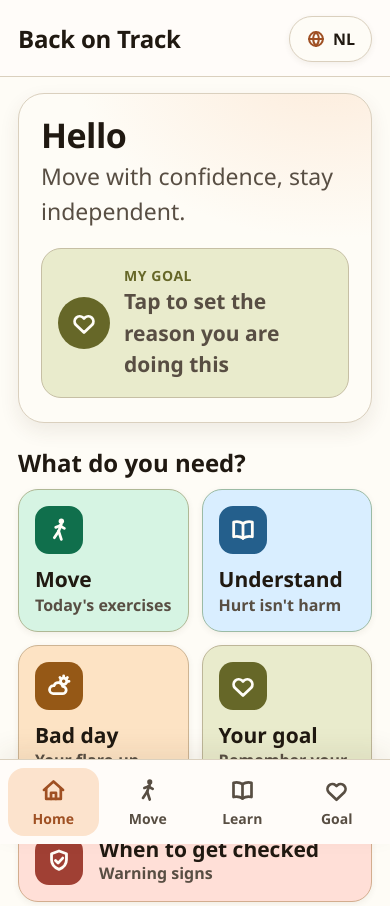
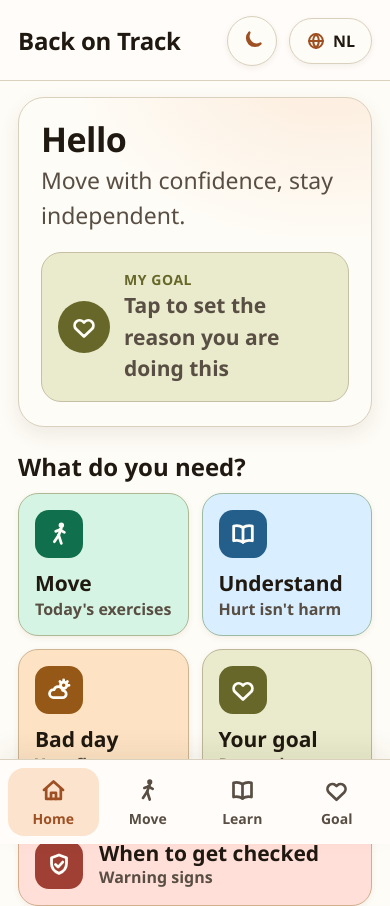
Before and after one commit to voyagi/back-on-track, a website: page index.html in a window 390 px wide. Shown: the top 906 px of the page. Drawn offline with Linux system fonts and the light colour scheme.

Commit message:
feat: theme toggle, device-default theme, and neutral dark mode
Let users follow their device theme by default and switch light or dark
manually, and replace the warm brown dark background with a neutral cool
charcoal.

- Add a visible light/dark toggle (sun/moon) in the header; the choice
  persists and overrides the device setting.
- New theme.js sets the theme before first paint (no flash); with no
  stored choice it follows prefers-color-scheme and keeps following it
  live when the device theme changes.
- Dark mode is now driven by a data-theme attribute instead of a CSS
  media query alone, so a manual choice can win. Its neutrals move from
  a warm brown to a neutral cool charcoal.
- EN and NL labels for the toggle; service worker cache bumped to v15.

Verified: typecheck, lint, tests (4/4, incl. EN/NL parity), build, and
the a11y audit (loads all seven routes with no console or page errors,
contrast and target-size checks pass) all succeed.

```diff
--- a/app.js
+++ b/app.js
@@ -47,6 +47,10 @@
       ICO_OPEN +
       '<path d="M6.4 3.8h3l1.4 4-2 1.4a11 11 0 0 0 4.8 4.8l1.4-2 4 1.4v3a1.6 1.6 0 0 1-1.8 1.6C12.5 21.3 5 16 4 7.2A1.6 1.6 0 0 1 6.4 3.8Z"/></svg>',
     chart: ICO_OPEN + '<path d="M4 4v16h16"/><path d="M8 16.5v-3.5"/><path d="M12 16.5V8"/><path d="M16 16.5v-6"/></svg>',
+    sun:
+      ICO_OPEN +
+      '<circle cx="12" cy="12" r="4.2"/><path d="M12 2.6v2.3M12 19.1v2.3M4.4 4.4l1.6 1.6M18 18l1.6 1.6M2.6 12h2.3M19.1 12h2.3M4.4 19.6l1.6-1.6M18 6l1.6-1.6"/></svg>',
+    moon: ICO_OPEN + '<path d="M20.5 14.6A8.2 8.2 0 0 1 9.4 3.5 6.7 6.7 0 1 0 20.5 14.6Z"/></svg>',
   };
 
   function svgNode(markup, className) {
@@ -113,6 +117,7 @@
     if (typeof s.goal === "string") s.goal = s.goal.slice(0, 80);
     else delete s.goal;
     if (typeof s.lang !== "string") delete s.lang;
+    if (s.theme !== "light" && s.theme !== "dark") delete s.theme;
 
     var src = s.days && typeof s.days === "object" && !Array.isArray(s.days) ? s.days : {};
     var days = Object.create(null);
@@ -296,6 +301,7 @@
       lb.setAttribute("title", C.ui.switchTitle);
       lb.setAttribute("aria-label", nn + ". " + C.ui.switchTitle);
     }
+    updateThemeBtn();
   }
 
   function initChromeIcons() {
@@ -320,6 +326,34 @@
       var g = icon("globe", "lang-icon");
       if (g) lb.insertBefore(g, lb.firstChild);
     }
+  }
+
+  function effectiveTheme() {
+    if (window.BOT_THEME) return window.BOT_THEME.current();
+    return document.documentElement.getAttribute("data-theme") || "light";
+  }
+
+  function updateThemeBtn() {
+    var btn = el("themeBtn");
+    if (!btn) return;
+    var toDark = effectiveTheme() !== "dark";
+    var label = toDark ? C.ui.themeToDark : C.ui.themeToLight;
+    btn.setAttribute("aria-label", label);
+    btn.setAttribute("title", label);
+    var slot = btn.querySelector(".theme-icon-slot");
+    if (slot) {
+      slot.textContent = "";
+      var ic = icon(toDark ? "moon" : "sun");
+      if (ic) slot.appendChild(ic);
+    }
+  }
+
+  function toggleTheme() {
+    var next = effectiveTheme() === "dark" ? "light" : "dark";
+    state.theme = next;
+    save();
+    if (window.BOT_THEME) window.BOT_THEME.apply(next);
+    updateThemeBtn();
   }
 
   var screens = {
@@ -836,6 +870,8 @@
         setLang(nextLang());
       });
     }
+    var tb = el("themeBtn");
+    if (tb) tb.addEventListener("click", toggleTheme);
     initChromeIcons();
     applyChrome();
     route();
--- a/content.js
+++ b/content.js
@@ -75,6 +75,8 @@ window.CONTENT = {
       lowMood: "Sorry it's a rough one today. Be gentle with yourself.",
       disclaimer:
         "This app is for older adults with long-term back pain who worry that moving will cause harm, after a clinician has checked it. It supports, but does not replace, your physiotherapist or doctor. If you feel worse or worried, talk to them.",
+      themeToDark: "Switch to dark mode",
+      themeToLight: "Switch to light mode",
       langName: "EN",
       switchTitle: "Schakel naar Nederlands",
     },
@@ -200,6 +202,8 @@ window.CONTENT = {
       lowMood: "Wat een rotdag, vervelend. Wees lief voor jezelf.",
       disclaimer:
         "Deze app is voor oudere mensen met langdurige rugpijn die bang zijn dat bewegen schade veroorzaakt, nadat een zorgverlener het heeft nagekeken. Hij ondersteunt je fysiotherapeut of dokter, maar vervangt hen niet. Als je je slechter voelt of zorgen hebt, bespreek het dan met hen.",
+      themeToDark: "Schakel naar donkere modus",
+      themeToLight: "Schakel naar lichte modus",
       langName: "NL",
       switchTitle: "Switch to English",
     },
--- a/index.html
+++ b/index.html
@@ -17,6 +17,7 @@
     <link rel="manifest" href="manifest.webmanifest" />
     <link rel="icon" href="icon.svg" type="image/svg+xml" />
     <link rel="apple-touch-icon" href="icon-180.png" />
+    <script src="theme.js"></script>
     <link rel="stylesheet" href="styles.css" />
   </head>
   <body>
@@ -24,6 +25,7 @@
       <header class="app-header">
         <button class="back-btn" id="back" aria-label="Back to home">←</button>
         <h1 id="title" class="brand">Back on Track</h1>
+        <button class="theme-btn" id="themeBtn" type="button" aria-label="Switch theme"><span class="theme-icon-slot"></span></button>
         <button class="lang-btn" id="langBtn"><span class="lang-text">NL</span></button>
       </header>
 
--- a/package.json
+++ b/package.json
@@ -5,7 +5,7 @@
   "description": "Offline self-management toolkit for older adults with chronic low back pain.",
   "scripts": {
     "lint": "node tools/lint.cjs",
-    "typecheck": "node --check app.js && node --check content.js && node --check exercise-anim.js && node --check sw.js && node --check tools/serve.cjs && node --check tools/lint.cjs && node --check tools/build-check.cjs && node --check tools/run-with-server.cjs",
+    "typecheck": "node --check app.js && node --check theme.js && node --check content.js && node --check exercise-anim.js && node --check sw.js && node --check tools/serve.cjs && node --check tools/lint.cjs && node --check tools/build-check.cjs && node --check tools/run-with-server.cjs",
     "test": "node --test",
     "coverage": "node --test --experimental-test-coverage",
     "build": "node tools/build-check.cjs",
--- a/styles.css
+++ b/styles.css
@@ -162,12 +162,34 @@ svg {
   letter-spacing: -0.01em;
 }
 
+.theme-btn {
+  display: inline-flex;
+  align-items: center;
+  justify-content: center;
+  width: 50px;
+  height: 50px;
+  min-width: 50px;
+  margin-left: auto;
+  border: 1px solid var(--line);
+  border-radius: 999px;
+  background: var(--paper);
+  color: var(--ink);
+  cursor: pointer;
+  box-shadow: var(--shadow-xs);
+}
+
+.theme-btn .icon {
+  width: 24px;
+  height: 24px;
+  color: var(--brand);
+}
+
 .lang-btn {
   display: inline-flex;
   align-items: center;
   gap: 7px;
   min-height: 46px;
-  margin-left: auto;
+  margin-left: 0;
   padding: 0 16px;
   border: 1px solid var(--line);
   border-radius: 999px;
@@ -1291,18 +1313,20 @@ main {
 
 /* ---- dark mode: a warm lamplit room at night ---- */
 
-@media (prefers-color-scheme: dark) {
-  :root {
-    --page: oklch(20% 0.014 70);
-    --paper: oklch(25% 0.016 68);
-    --panel: oklch(28% 0.017 68);
-    --ink: oklch(94% 0.013 86);
-    --muted: oklch(78% 0.018 80);
-    --subtle: oklch(68% 0.018 80);
-    --line: oklch(40% 0.02 70);
+/* Dark theme is driven by the data-theme attribute (set by theme.js before
+ * first paint), so a manual choice can override the device setting. A neutral
+ * cool charcoal, not a warm brown. */
+:root[data-theme="dark"] {
+  --page: oklch(20% 0.006 260);
+  --paper: oklch(24% 0.007 260);
+  --panel: oklch(28% 0.008 260);
+  --ink: oklch(94% 0.006 250);
+  --muted: oklch(77% 0.01 250);
+  --subtle: oklch(67% 0.01 250);
+  --line: oklch(40% 0.012 258);
 
-    --brand: oklch(70% 0.1 52);
-    --brand-soft: oklch(32% 0.05 52);
+  --brand: oklch(72% 0.1 52);
+  --brand-soft: oklch(33% 0.045 52);
 
   --move: oklch(76% 0.085 162);
   --move-soft: oklch(30% 0.04 158);
@@ -1315,18 +1339,17 @@ main {
   --safe: oklch(75% 0.1 30);
   --safe-soft: oklch(32% 0.04 30);
 
-    --on-accent: oklch(18% 0.016 70);
+  --on-accent: oklch(21% 0.006 260);
   --focus-halo: oklch(75% 0.13 64);
   --shadow-xs: none;
   --small-shadow: none;
   --shadow: none;
 }
 
-  .tile-icon,
-  .token,
-  .steps li::before {
-    color: oklch(18% 0.016 70);
-  }
+[data-theme="dark"] .tile-icon,
+[data-theme="dark"] .token,
+[data-theme="dark"] .steps li::before {
+  color: oklch(21% 0.006 260);
 }
 
 /* ---- reduced motion ---- */
--- a/sw.js
+++ b/sw.js
@@ -2,11 +2,12 @@
  * Service worker for offline use.
  * Bump CACHE when you change any cached file so users get the update.
  */
-var CACHE = "bot-v14";
+var CACHE = "bot-v15";
 var ASSETS = [
   ".",
   "index.html",
   "styles.css",
+  "theme.js",
   "app.js",
   "content.js",
   "exercise-anim.js",
--- /dev/null
+++ b/theme.js
@@ -0,0 +1,62 @@
+/*
+ * theme.js - sets the light or dark theme before first paint (no flash).
+ *
+ * Loaded in <head> so it runs before the body renders. The stored preference
+ * lives in the app's own localStorage record (bot.v1). When no preference is
+ * stored, the theme follows the device setting and keeps following it live.
+ * A manual choice from the in-app toggle pins light or dark.
+ */
+(function () {
+  "use strict";
+
+  var KEY = "bot.v1";
+  var META_LIGHT = "#f2ead9";
+  var META_DARK = "#1c1e22";
+
+  function storedPref() {
+    try {
+      var s = JSON.parse(localStorage.getItem(KEY));
+      if (s && (s.theme === "light" || s.theme === "dark")) return s.theme;
+    } catch (e) {
+      /* Unreadable storage just means "follow the device". */
+    }
+    return "auto";
+  }
+
+  function systemDark() {
+    return !!(window.matchMedia && window.matchMedia("(prefers-color-scheme: dark)").matches);
+  }
+
+  function resolve(pref) {
+    if (pref === "light" || pref === "dark") return pref;
+    return systemDark() ? "dark" : "light";
+  }
+
+  function apply(pref) {
+    var effective = resolve(pref);
+    document.documentElement.setAttribute("data-theme", effective);
+    var meta = document.querySelector('meta[name="theme-color"]');
+    if (meta) meta.setAttribute("content", effective === "dark" ? META_DARK : META_LIGHT);
+    return effective;
+  }
+
+  window.BOT_THEME = {
+    apply: apply,
+    resolve: resolve,
+    stored: storedPref,
+    current: function () {
+      return document.documentElement.getAttribute("data-theme") || "light";
+    },
+  };
+
+  apply(storedPref());
+
+  if (window.matchMedia) {
+    var mq = window.matchMedia("(prefers-color-scheme: dark)");
+    var onChange = function () {
+      if (storedPref() === "auto") apply("auto");
+    };
+    if (mq.addEventListener) mq.addEventListener("change", onChange);
+    else if (mq.addListener) mq.addListener(onChange);
+  }
+})();
```
Lines whose indentation alone changed are shown as unchanged.
